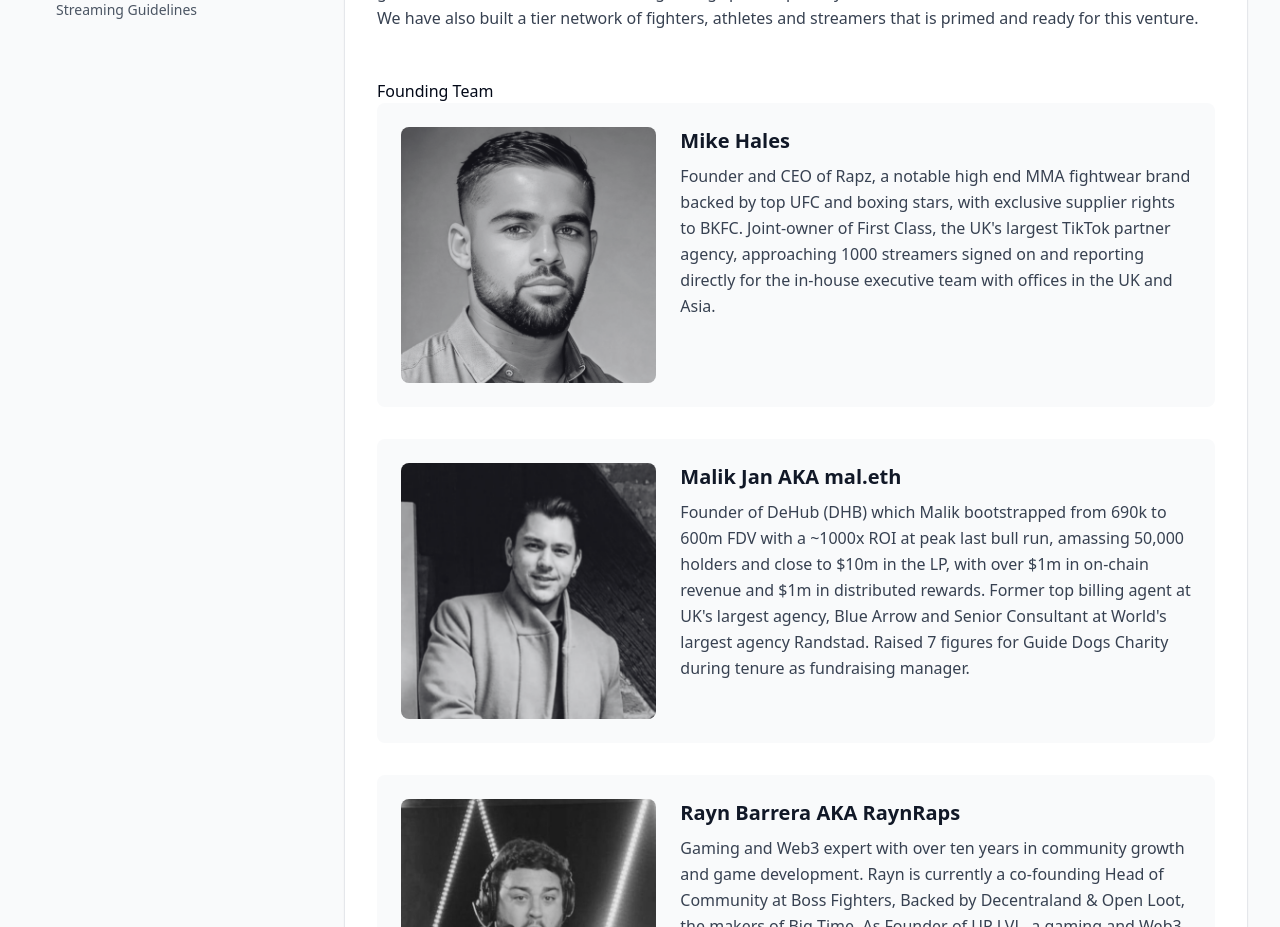
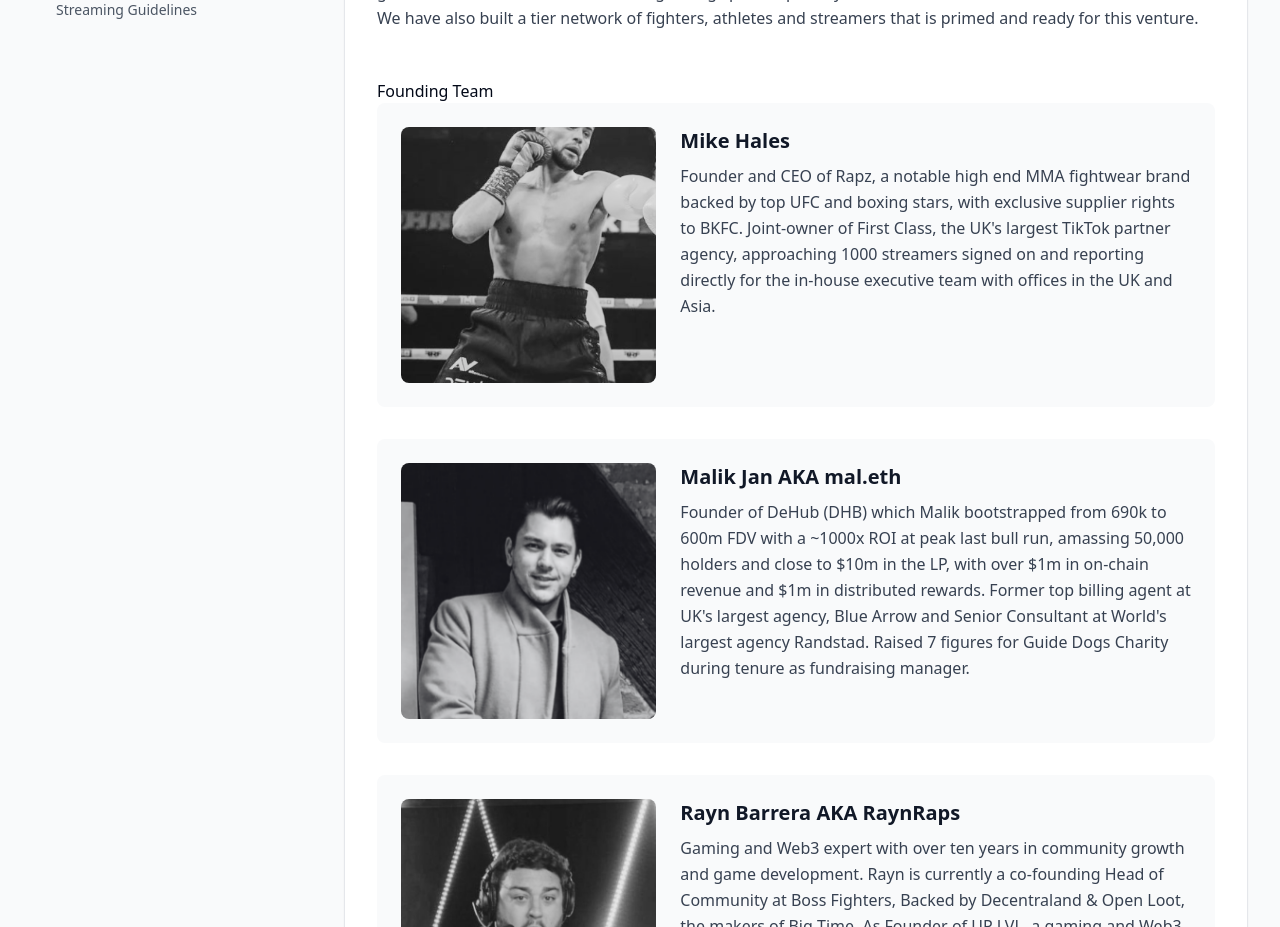
Before and after one commit to maldoteth/last-chad-standing, a React (Vite) app: page /docs in a window 1280 px wide. Shown: the part 940-1867 px from the top of the page. Built offline with nearby package versions, Linux system fonts and the light colour scheme.

Commit message:
Update Mike's image
Updated Mike Hales' profile image in the founding team section on the documents page.

```diff
--- a/src/pages/Documents.tsx
+++ b/src/pages/Documents.tsx
@@ -196,7 +196,7 @@ const Documents = () => {
                     <div className="flex flex-col md:flex-row gap-6 p-6 bg-gray-50 rounded-lg">
                       <div className="md:w-1/3">
                         <img
-                          src="/lovable-uploads/909e4c87-a878-40aa-96be-f612a1dbac06.png"
+                          src="/lovable-uploads/89896bcd-7068-4438-ba8d-95f8e577cb75.png"
                           alt="Mike Hales"
                           className="w-full h-64 object-cover rounded-lg"
                         />
```
Also changed, not shown: public/lovable-uploads/89896bcd-7068-4438-ba8d-95f8e577cb75.png (added).
